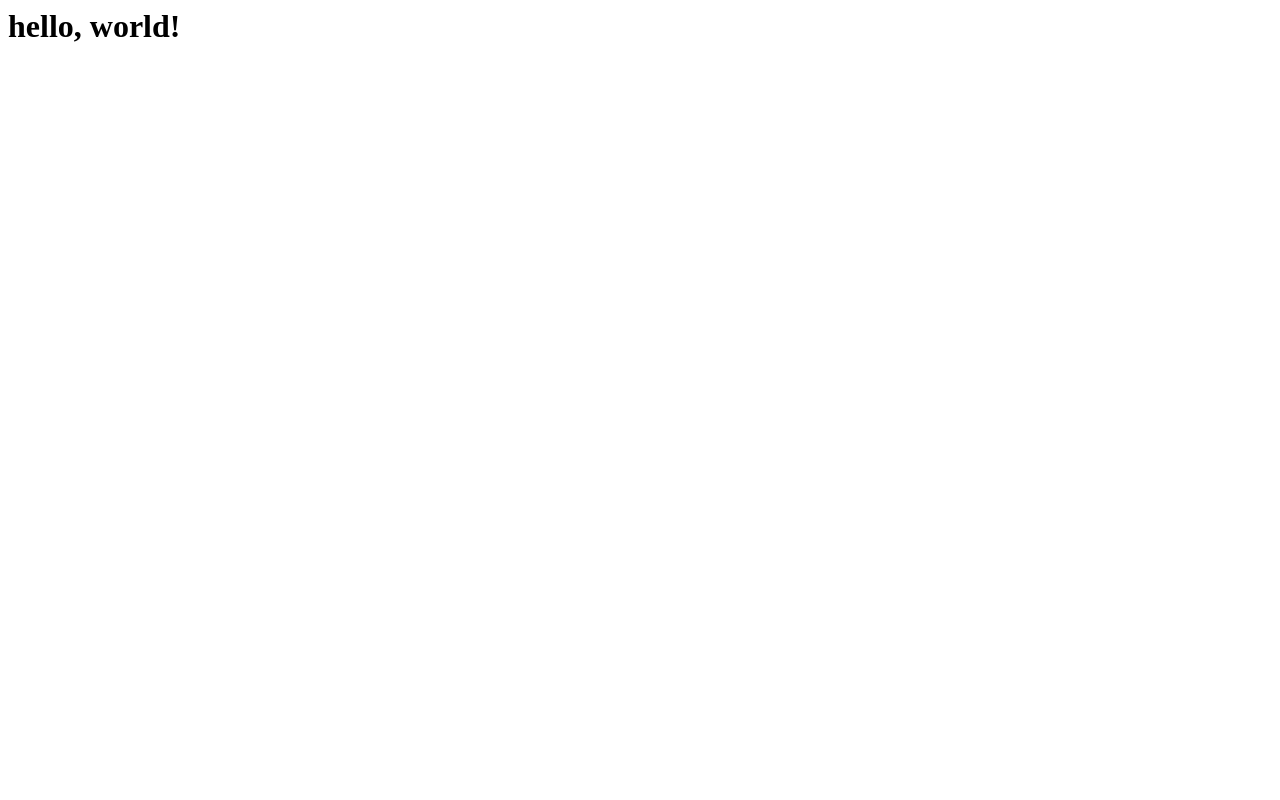
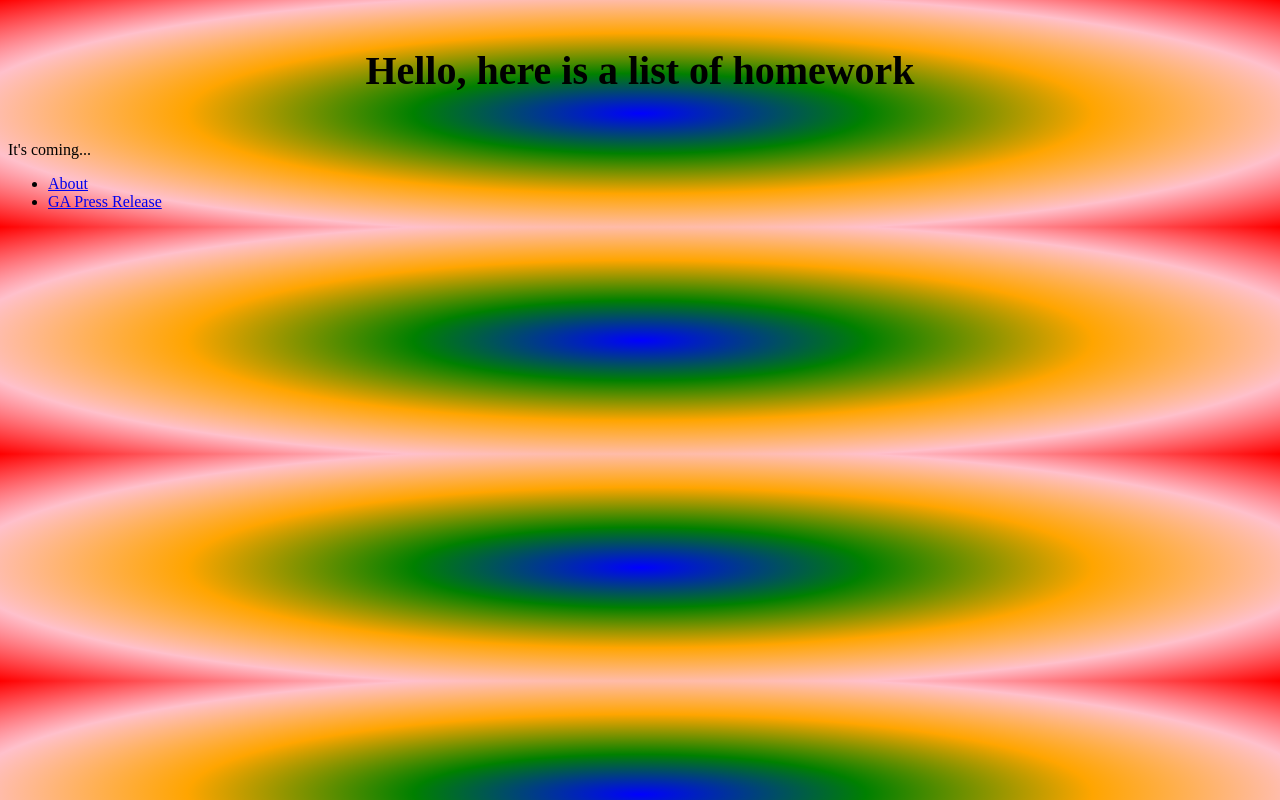
Before and after one commit to Shipra0011/Shipra0011.github.io, a plain HTML site: page index.html in a window 1280 px wide. Drawn offline with Linux system fonts and the light colour scheme.

Commit message:
homework changes

```diff
--- a/index.html
+++ b/index.html
@@ -1 +1,21 @@
-<h1>hello, world!</h1>
+<!DOCTYPE HTML>
+<html>
+	<head>
+		<title>Hello!</title>
+		<link rel="stylesheet" type="text/css" href="styles.css">
+</head>
+<body>
+
+<h1> Hello, here is a list of homework</h1>
+
+<p>It's coming...</p>
+<ul>
+	<li>
+		<a href="about.html">About</a>
+	</li>
+	<li>
+		<a href="home.html">GA Press Release</a>
+	</ul>
+	</li>
+	</body>
+	</html>
--- /dev/null
+++ b/styles.css
@@ -0,0 +1,10 @@
+body {
+   background: radial-gradient(blue, green, orange, pink, red)
+}
+
+h1 {
+	padding: 20px 20px;
+	color: rgc(200, 300, 300);
+	font-size: 40px;
+	text-align: center;
+}
```
